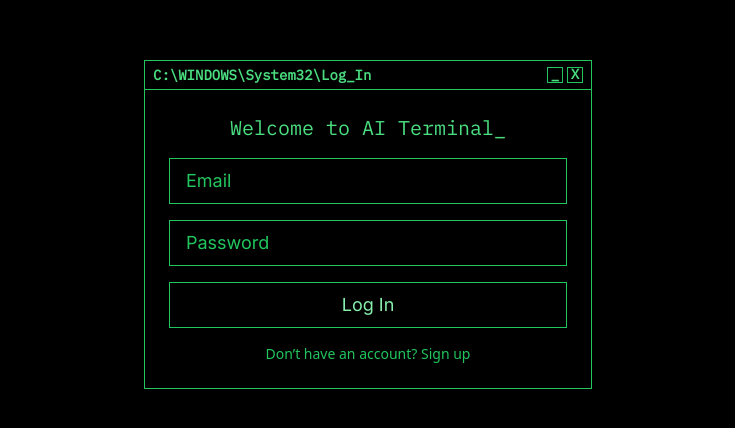
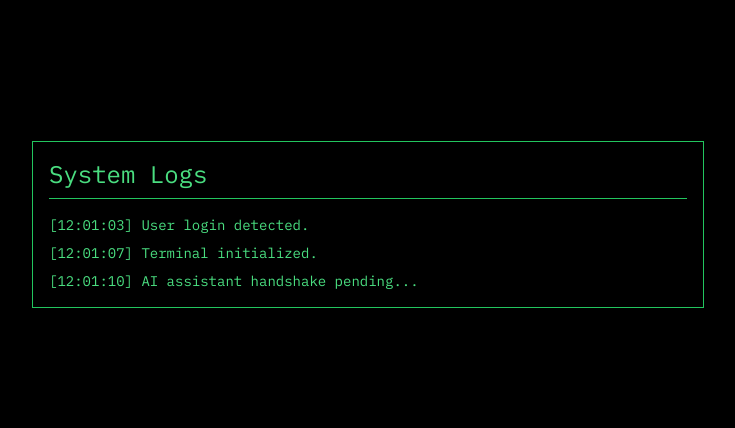
Before and after one commit to noregretsluka/ai-terminal, a React (Vite) app: page /logs in a window 1280 px wide. Shown: the part 176-604 px from the top of the page, without its empty margins (272-1007 px from the left). Built offline with nearby package versions, Linux system fonts and the light colour scheme.

Commit message:
Add logs route with terminal-style log display

```diff
--- a/src/App.jsx
+++ b/src/App.jsx
@@ -1,11 +1,16 @@
 // src/App.jsx
+import { BrowserRouter as Router, Routes, Route } from "react-router-dom";
 import Login from "./Login";
+import Logs from "./Logs";
 
 function App() {
   return (
-    <>
-      <Login />
-    </>
+    <Router>
+      <Routes>
+        <Route path="/" element={<Login />} />
+        <Route path="/logs" element={<Logs />} />
+      </Routes>
+    </Router>
   );
 }
 
--- /dev/null
+++ b/src/Logs.jsx
@@ -0,0 +1,18 @@
+// src/Logs.jsx
+function Logs() {
+  return (
+    <div className="min-h-screen flex items-center justify-center bg-black text-green-400 font-mono p-6">
+      <div className="w-full max-w-2xl border border-green-500 p-4">
+        <h1 className="text-2xl mb-4 border-b border-green-500 pb-2">System Logs</h1>
+        <ul className="space-y-2 text-sm">
+          <li>[12:01:03] User login detected.</li>
+          <li>[12:01:07] Terminal initialized.</li>
+          <li>[12:01:10] AI assistant handshake pending...</li>
+          {/* You can replace these with dynamic logs later */}
+        </ul>
+      </div>
+    </div>
+  );
+}
+
+export default Logs;
```
